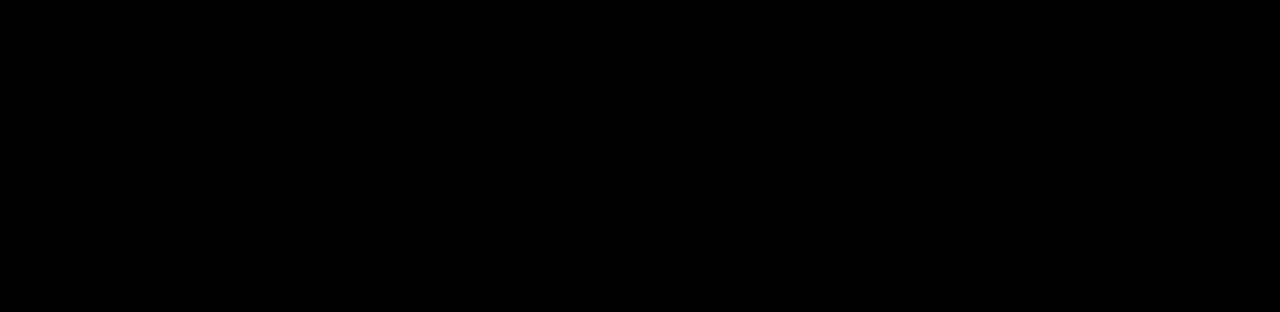
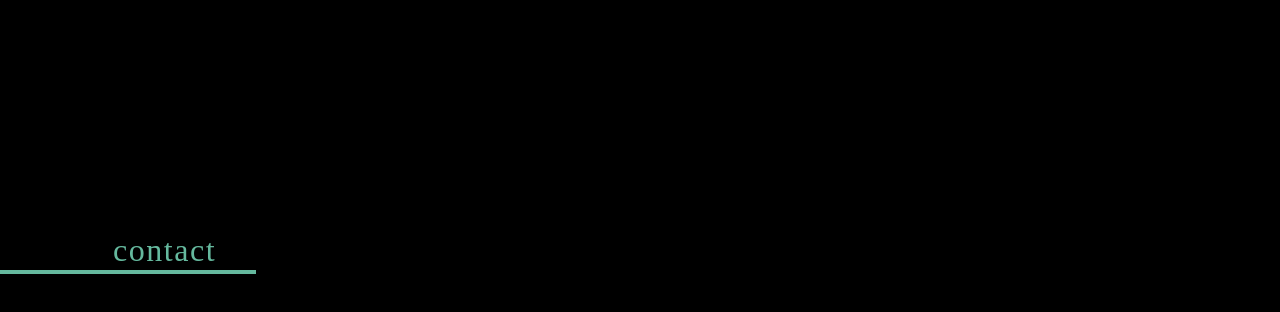
Before and after one commit to Elvedin123/my-website, a React (Create React App) app in the folder client/: page / in a window 1280 px wide. Shown: the part 4548-4860 px from the top of the page. Before the commit the page ends 4620 px from the top, so only its background shows below. Built offline with nearby package versions, Linux system fonts and the light colour scheme.

Commit message:
added contect title

```diff
--- a/client/src/components/Contact/Contact.jsx
+++ /dev/null
@@ -1,7 +0,0 @@
-import React from 'react'
-
-export default function Contact() {
-  return (
-    <div>Contact</div>
-  )
-}
--- /dev/null
+++ b/client/src/screens/Contact/Contact.jsx
@@ -0,0 +1,11 @@
+import contactcss from './Contact.module.css'
+
+export default function Contact() {
+  return (
+    <div id='contact' className={contactcss.maincontainer}>Contact
+      <div className={contactcss.workline}>
+        <span className={contactcss.contact}>contact</span>
+      </div>
+    </div>
+  )
+}
--- /dev/null
+++ b/client/src/screens/Contact/Contact.module.css
@@ -0,0 +1,29 @@
+.maincontainer{
+  display: flex;
+  flex-direction: column;
+  margin-top: 120px;
+  height: 110vh;
+
+}
+.workline{
+  display: flex;
+  justify-content: flex-end;
+  /* position: absolute; */
+  border-bottom: 4px solid #65b99e;
+  width: 20vw;
+  margin-top: 70px;
+}
+.contact{
+  width: 143px;
+  height: 38px;
+ margin-top: 50px;
+  font-family: FirstInLine;
+  font-size: 32px;
+  font-weight: normal;
+  font-stretch: normal;
+  font-style: normal;
+  line-height: normal;
+  letter-spacing: 1.55px;
+  text-align: justify;
+  color: #65b99e;
+}
--- a/client/src/screens/about/About.module.css
+++ b/client/src/screens/about/About.module.css
@@ -2,7 +2,7 @@
   display: flex;
   flex-direction: column;
   margin-top: 120px;
-  height: 110vh;
+  height: 100vh;
 
 }
 .workline{
--- a/client/src/screens/landingpage/Landingpage.jsx
+++ b/client/src/screens/landingpage/Landingpage.jsx
@@ -3,7 +3,8 @@
 import Nav from '../../components/Nav/Nav'
 import Projects from '../projects/Projects'
 import About from '../about/About'
-import Contact from '../../components/Contact/Contact'
+import Contact from '../Contact/Contact'
+
 export default function Landingpage() {
   return (
     <div className={landingpagecss.home}>
```
